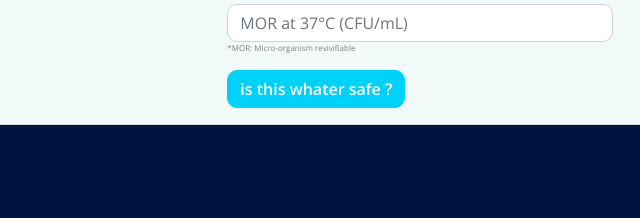
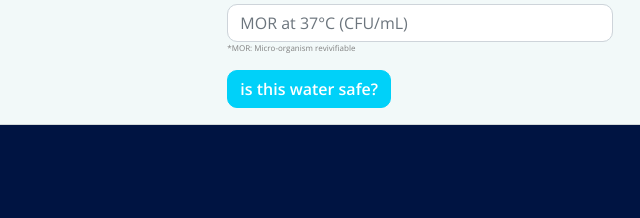
Before and after one commit to Biougratester/wdp-frontend, a plain HTML site: page letspredict.html in a window 1280 px wide. Shown: the part 737-955 px from the top of the page, 220-860 px from the left. Drawn offline with nearby package versions, Linux system fonts and the light colour scheme; a web font is replaced by a local one.

Commit message:
Update letspredict.html

```diff
--- a/letspredict.html
+++ b/letspredict.html
@@ -105,7 +105,7 @@
                     <p class="mb-3" style="font-size: 8px;color: gray;">*MOR: Micro-organism revivifiable</p>
 
                     <div class="form-group">
-                        <button id="submitbtn" onclick="prediction()" class="btn btn-primary btn-block">is this whater safe ?</button>
+                        <button id="submitbtn" onclick="prediction()" class="btn btn-primary btn-block">is this water safe?</button>
                     </div> <!-- form-group// -->
 
             </article>
```
